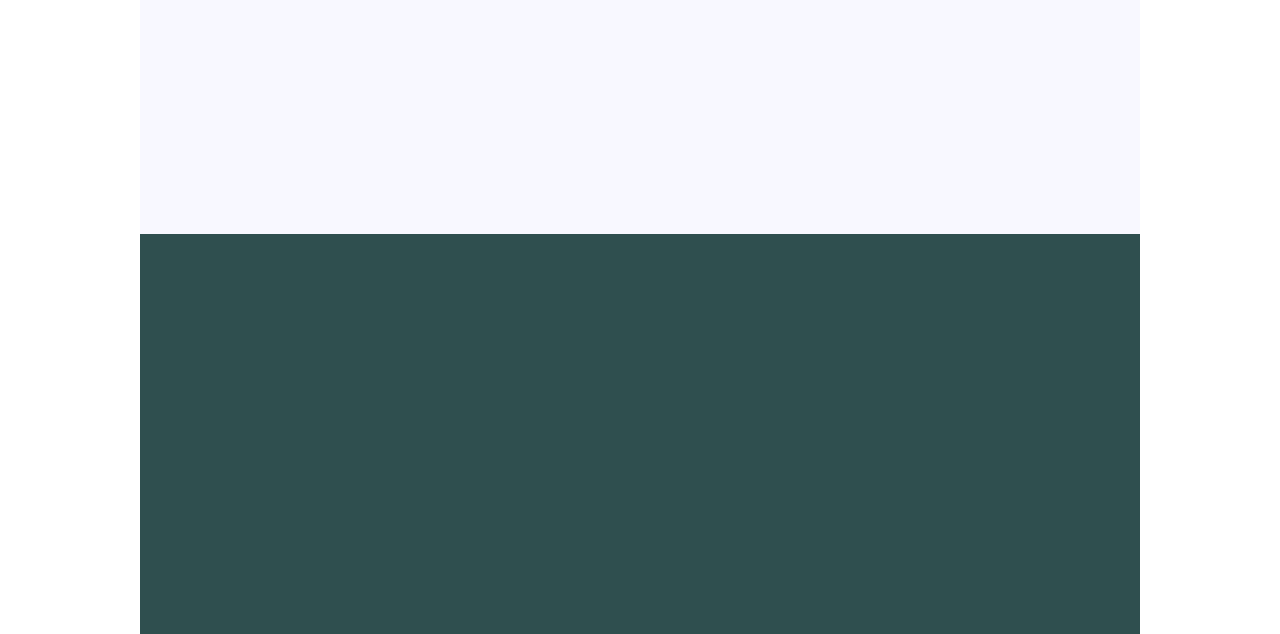
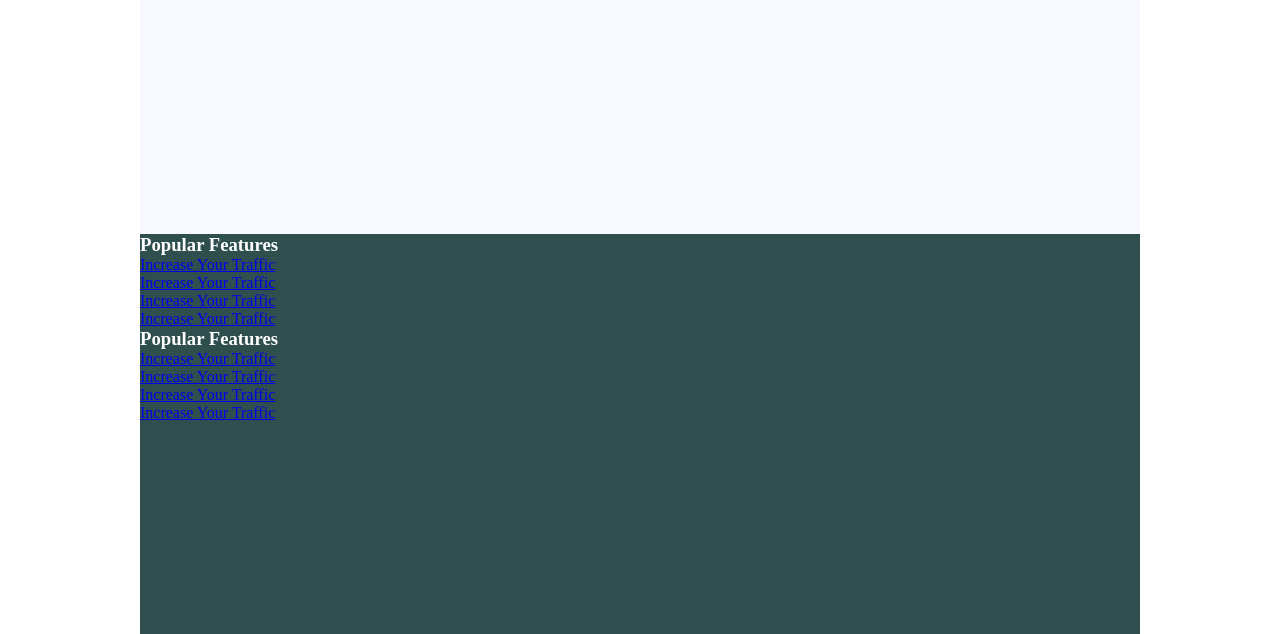
Before and after one commit to EnricoOlivieri/htmlcss-hubspot, a plain HTML site: page index.html in a window 1280 px wide. Shown: the part 2370-3004 px from the top of the page. Drawn offline with Linux system fonts and the light colour scheme.

Commit message:
third row complete

```diff
--- a/index.html
+++ b/index.html
@@ -132,9 +132,31 @@
 
        </div>
        <div class="darkslategray row-8">
-         <div class="col1">
+         <div class="col1-row8">
+           <h3>Popular Features</h3>
+           <ul>
+             <span>
+             <li><a href="#">Increase Your Traffic</a></li>
+             <li><a href="#">Increase Your Traffic</a></li>
+             <li><a href="#">Increase Your Traffic</a></li>
+             <li><a href="#">Increase Your Traffic</a></li>
+             </span>
+           </ul>
+         </div>
+         <div class="col2-row-8">
+           <h3>Popular Features</h3>
+           <ul>
+             <span>
+             <li><a href="#">Increase Your Traffic</a></li>
+             <li><a href="#">Increase Your Traffic</a></li>
+             <li><a href="#">Increase Your Traffic</a></li>
+             <li><a href="#">Increase Your Traffic</a></li>
+           </ul>
+         </div>
+         <div class="col3-row8">
 
          </div>
+
 
        </div>
      </main>
--- a/style.css
+++ b/style.css
@@ -137,5 +137,6 @@ body{
 
 .row-8{
   background-color: darkslategray;
-  height: 400px
+  height: 400px;
+  color: white;
 }
```
